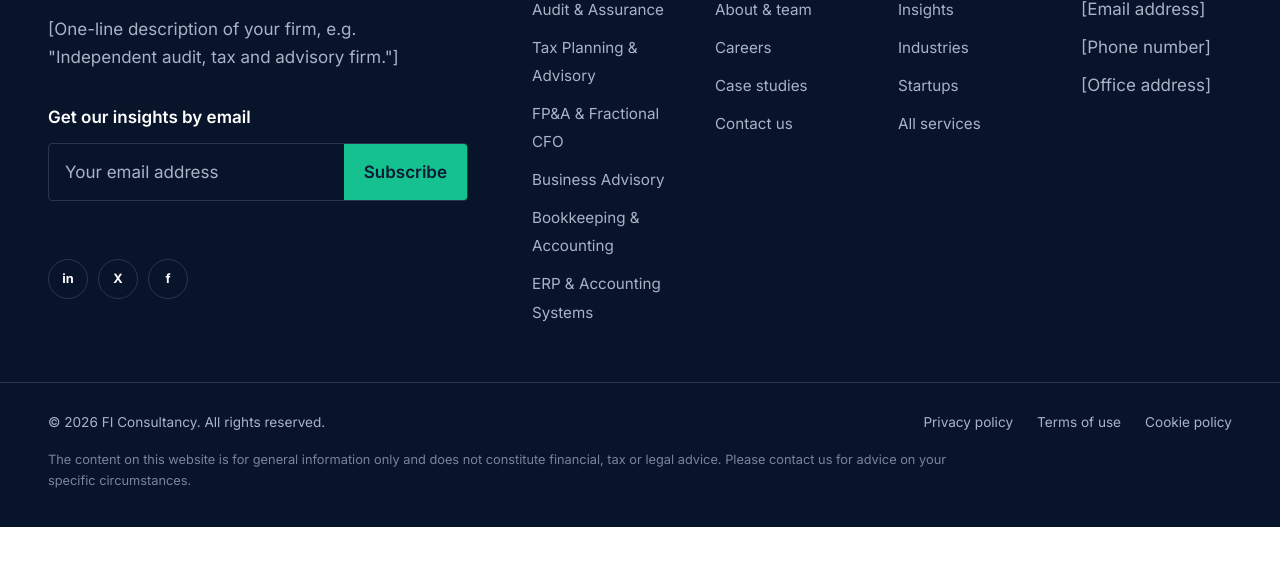
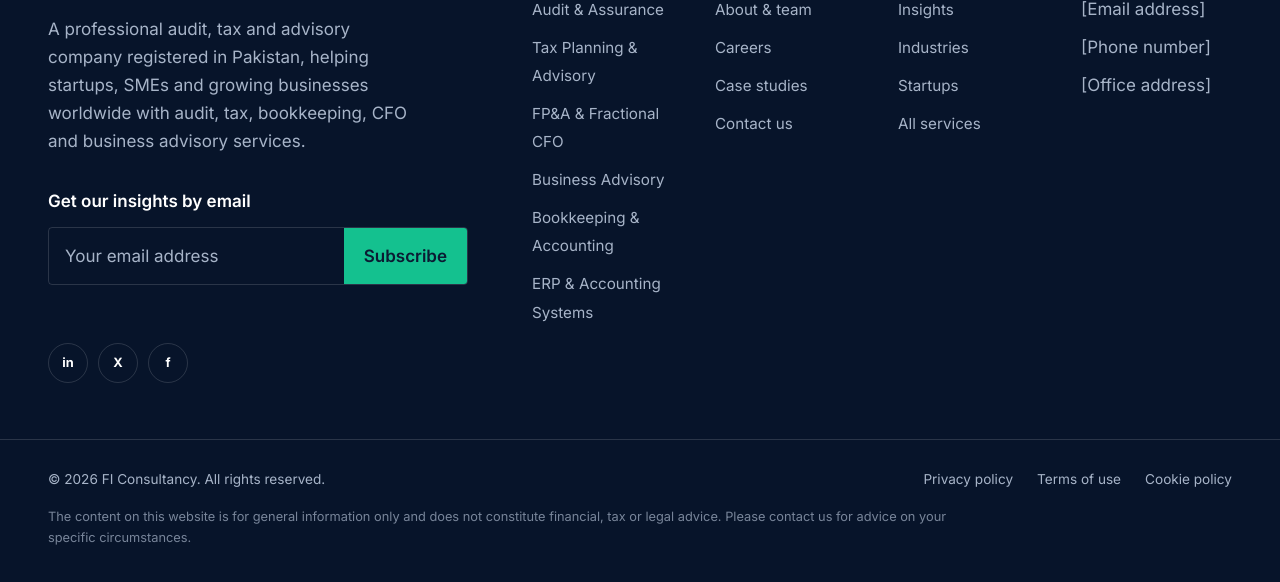
Before and after one commit to faseh980/My-first-website, a plain HTML site: page about.html in a window 1280 px wide. Shown: the part 4694-5276 px from the top of the page. Before the commit the page ends 5221 px from the top, so only its background shows below. Drawn offline with Linux system fonts and the light colour scheme.

Commit message:
Footer: firm description
Co-Authored-By: Claude Opus 5.5 <noreply@anthropic.com>
Claude-Session: https://claude.ai/code/session_01HpD3pcAv3o8eLuG8QuXvZ2

```diff
--- a/about.html
+++ b/about.html
@@ -132,7 +132,7 @@
   <div class="wrap footer-top">
     <div class="footer-brand">
       <a class="logo" href="index.html"><svg class="logo-mark" viewBox="0 0 34 34" aria-hidden="true"><rect width="34" height="34" rx="7"/><path d="M8 23l6-7 4 4 8-9"/></svg><span>FI Consultancy</span></a>
-      <p>[One-line description of your firm, e.g. "Independent audit, tax and advisory firm."]</p>
+      <p>A professional audit, tax and advisory company registered in Pakistan, helping startups, SMEs and growing businesses worldwide with audit, tax, bookkeeping, CFO and business advisory services.</p>
       <form class="newsletter" novalidate>
         <label for="nl-email">Get our insights by email</label>
         <div class="nl-row"><input id="nl-email" type="email" name="email" placeholder="Your email address" autocomplete="email" required><button type="submit">Subscribe</button></div>
```
Also changed, not shown: careers.html (+1 -1 lines), case-studies.html (+1 -1 lines), contact.html (+1 -1 lines), index.html (+1 -1 lines), industries.html (+1 -1 lines), insights.html (+1 -1 lines), insights/signs-you-need-a-fractional-cfo.html (+1 -1 lines), insights/tax-planning-is-year-round.html (+1 -1 lines), insights/what-investors-look-for-in-due-diligence.html (+1 -1 lines), insights/year-end-audit-readiness-checklist.html (+1 -1 lines), services.html (+1 -1 lines), services/audit-assurance.html (+1 -1 lines), services/bookkeeping.html (+1 -1 lines), services/cfo-advisory.html (+1 -1 lines), 4 more files.
